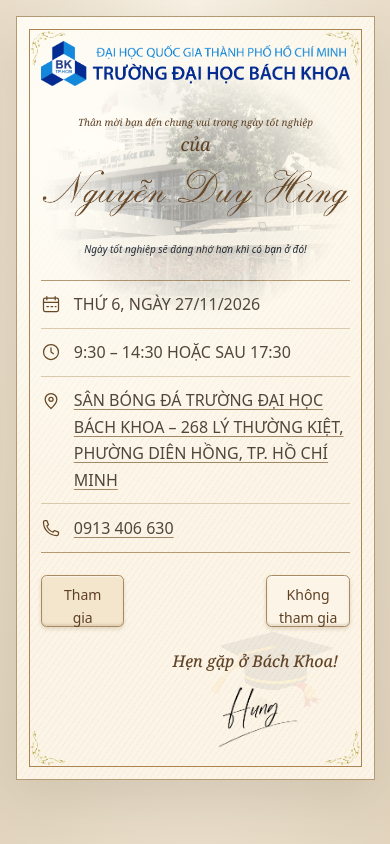
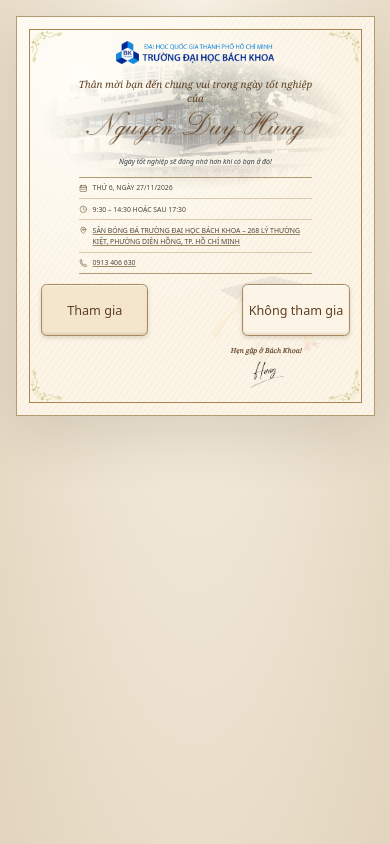
Before and after one commit to gnuh202/invitation, a plain HTML site: page docs/index.html in a window 390 px wide. Both pictures are taken after a click on the link "INVITATION". Drawn offline with Linux system fonts and the light colour scheme.

Commit message:
Scale invitation layout proportionally on mobile

```diff
--- a/docs/style.css
+++ b/docs/style.css
@@ -183,16 +183,20 @@ h1 { text-align: center; font-size: clamp(2.65rem, 7vw, 6rem); line-height: 1.05
 }
 
 .invitation {
+  container-type: inline-size;
   padding: clamp(.75rem, 4vw, 3rem);
   background: radial-gradient(ellipse at top, #faf4e7, #e2d4bd);
   color: var(--navy);
 }
 .paper {
   max-width: 52rem;
+  container-type: inline-size;
+  -webkit-text-size-adjust: 100%;
+  text-size-adjust: 100%;
   margin: auto;
   position: relative;
   isolation: isolate;
-  padding: clamp(1.5rem, 5vw, 3.5rem);
+  padding: min(3.5rem, 6.73cqi);
   border: 1px solid #b39a72;
   background:
     radial-gradient(circle at 18% 15%, #fffdf7, transparent 55%),
@@ -212,7 +216,7 @@ h1 { text-align: center; font-size: clamp(2.65rem, 7vw, 6rem); line-height: 1.05
   pointer-events: none;
 }
 .paper-ornaments span {
-  width: clamp(2.25rem, 10vw, 5.25rem);
+  width: min(5.25rem, 11.7cqi);
   aspect-ratio: 1;
   background: url("./image/hoavangoc1.png") center / contain no-repeat;
   filter: sepia(.28) saturate(.82) brightness(.82);
@@ -234,21 +238,21 @@ h1 { text-align: center; font-size: clamp(2.65rem, 7vw, 6rem); line-height: 1.05
   position: relative;
   isolation: isolate;
   text-align: center;
-  padding-bottom: 1.4rem;
+  padding-bottom: min(1.4rem, 3.12cqi);
 }
 .paper-header::before {
   content: "";
   position: absolute;
   z-index: -1;
-  inset: -1.5rem 0 -2rem;
+  inset: max(-1.5rem, -3.34cqi) 0 max(-2rem, -4.46cqi);
   background: url("./image/school_img.jpg") center 48% / cover no-repeat;
-  transform: translateY(calc(1.25rem + 20pt));
+  transform: translateY(min(calc(1.25rem + 20pt), 6.5cqi));
   filter: sepia(.6) saturate(.6);
   mask-image: radial-gradient(ellipse 50% 50% at 50% 50%, #000 25%, transparent 100%);
   opacity: .4;
   pointer-events: none;
 }
-.school-logo { display: block; width: min(100%, 23rem); height: auto; margin: 0 auto clamp(1.35rem, 4vw, 2rem); }
+.school-logo { display: block; width: min(23rem, 51.25cqi); height: auto; margin: 0 auto min(2rem, 4.46cqi); }
 .visually-hidden {
   position: absolute;
   width: 1px;
@@ -260,23 +264,22 @@ h1 { text-align: center; font-size: clamp(2.65rem, 7vw, 6rem); line-height: 1.05
 }
 #invite-title:focus { outline: none; }
 .invitation-salutation {
-  container-type: inline-size;
   display: block;
-  margin: 0 auto .65rem;
+  margin: 0 auto min(.65rem, 1.45cqi);
   color: #5f4023;
-  font: italic 400 clamp(1.12rem, 2.8vw, 1.45rem)/1.4 Cambria, "Times New Roman", serif;
+  font: italic 400 min(1.45rem, 3.23cqi)/1.4 Cambria, "Times New Roman", serif;
 }
-.invitation-line { font-size: min(1em, 3.25cqi); white-space: nowrap; }
-.graduate-name { display: block; width: min(100%, 32rem); height: auto; margin: 0 auto; }
-.paper-body { container-type: inline-size; line-height: 1.65; max-width: 34rem; margin-inline: auto; text-align: center; }
-.invitation-note { font-size: min(1rem, 3.25cqi); font-style: italic; white-space: nowrap; }
-dl { margin: 1.4rem 0; border-block: 1px solid #b39a72; text-align: left; }
-.event-details > div { display: grid; grid-template-columns: 1.25rem minmax(0, 1fr); gap: .8rem; padding: .65rem 0; }
+.invitation-line { white-space: nowrap; }
+.graduate-name { display: block; width: min(32rem, 71.3cqi); height: auto; margin: 0 auto; }
+.paper-body { font-size: min(1rem, 2.23cqi); line-height: 1.65; max-width: min(34rem, 75.77cqi); margin-inline: auto; text-align: center; }
+.invitation-note { font-style: italic; white-space: nowrap; }
+dl { margin: 1.4em 0; border-block: 1px solid #b39a72; text-align: left; }
+.event-details > div { display: grid; grid-template-columns: 1.25em minmax(0, 1fr); gap: .8em; padding: .65em 0; }
 dl > div + div { border-top: 1px solid #d9c9af; }
 .event-details svg {
   display: block;
   width: 100%;
-  margin-top: .2rem;
+  margin-top: .2em;
   fill: none;
   stroke: #664824;
   stroke-width: 1.5;
@@ -291,29 +294,32 @@ dd { color: #51463a; font-weight: 400; }
   text-underline-offset: .2em;
 }
 .rsvp {
-  margin: 0 auto 0 0;
+  width: min(34rem, 100cqi);
+  margin-inline: calc((100% - min(34rem, 100cqi)) / 2);
+  font-size: 1rem;
   color: #5f4023;
   text-align: left;
 }
 .rsvp-actions {
-  --rsvp-button-width: min(27%, 9.5rem);
   --rsvp-button-height: 3.25rem;
+  container-type: inline-size;
+  display: grid;
+  grid-template-columns: max-content;
+  height: var(--rsvp-button-height);
+}
+.rsvp .rsvp-actions > button {
+  grid-area: 1 / 1;
   position: relative;
   height: var(--rsvp-button-height);
-}
-.rsvp-actions > button {
-  position: absolute;
-  top: 0;
-  width: var(--rsvp-button-width);
-  height: var(--rsvp-button-height);
-  padding-inline: .25rem;
+  padding-inline: clamp(.25rem, 1.7cqi, .65rem);
+  font-size: clamp(.6875rem, 4.1cqi, .875rem);
+  white-space: nowrap;
   line-height: 1.15;
   box-shadow: inset 0 1px 1px #fff9, inset 0 -2px 2px #79552a26, 0 2px 4px #79552a35;
 }
 .rsvp-actions > button:active {
   box-shadow: inset 0 2px 4px #79552a40, 0 1px 2px #79552a25;
 }
-.rsvp-join { left: 0; }
 .rsvp button, .rsvp input {
   min-height: 44px;
   border: 1px solid #a98962;
@@ -329,7 +335,7 @@ dd { color: #51463a; font-weight: 400; }
 }
 .rsvp button:hover { background: #ead8b8; }
 .rsvp .rsvp-dodge {
-  left: clamp(calc(var(--rsvp-button-width) + 8px), var(--dodge-x, 100%), calc(100% - var(--rsvp-button-width)));
+  left: clamp(calc(100% + 8px), var(--dodge-x, 100cqi), calc(100cqi - 100%));
   background: #fcf5e7;
 }
 .rsvp-dialog {
@@ -361,20 +367,20 @@ dd { color: #51463a; font-weight: 400; }
 .signature {
   display: grid;
   justify-items: center;
-  gap: .4rem;
+  gap: .4em;
   width: fit-content;
-  margin: 1.5rem clamp(.25rem, 3vw, 1.5rem) 0 auto;
+  margin: 1.5em 1.5em 0 auto;
   color: #5f4023;
 }
 .signature img {
   display: block;
-  width: 7rem;
+  width: 7em;
   max-width: 100%;
   height: auto;
   mix-blend-mode: multiply;
 }
 .signature-greeting {
-  font: italic 400 1rem/1.35 Cambria, "Times New Roman", serif;
+  font: italic 400 1em/1.35 Cambria, "Times New Roman", serif;
   -webkit-text-stroke: .15px currentColor;
 }
 
```
